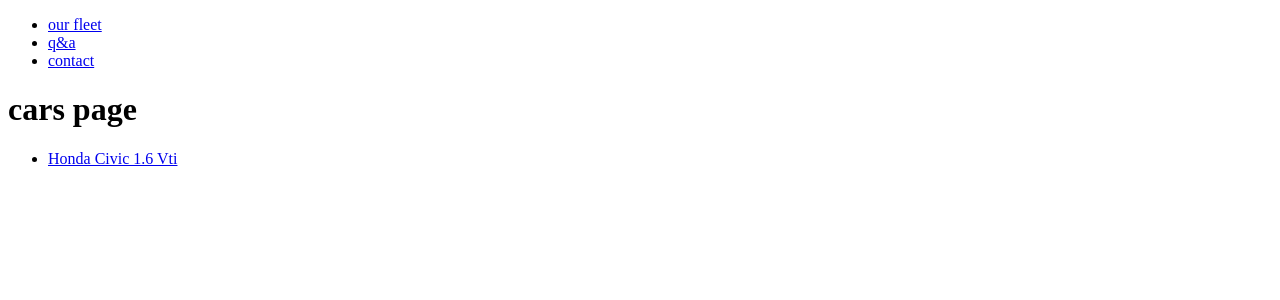
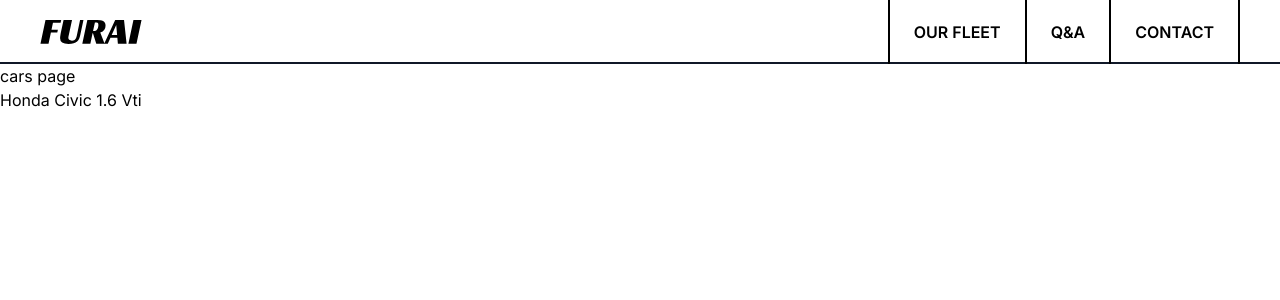
Before and after one commit to brdtheo/furai-api, a Django app: page /cars/ in a window 1280 px wide. Shown: the top 300 px of the page. Run offline with Django 5.2, Linux system fonts and the light colour scheme; style sheets or scripts are compiled from the project's sources.

Commit message:
feat(templates): link static assets in head

```diff
--- a/furai/templates/base.html
+++ b/furai/templates/base.html
@@ -1,6 +1,15 @@
+{% load static %}
 <!DOCTYPE html>
 <html lang="en">
   <head>
+    <link rel="preconnect" href="https://fonts.googleapis.com">
+    <link rel="preconnect" href="https://fonts.gstatic.com" crossorigin>
+    <link href="https://fonts.googleapis.com/css2?family=Inter:ital,opsz,wght@0,14..32,100..900;1,14..32,100..900&display=swap"
+          rel="stylesheet">
+    <link rel="shortcut icon"
+          href="{% static 'favicon.ico' %}"
+          type="image/x-icon">
+    <link rel="stylesheet" href="{% static 'css/styles.css' %}">
     <title>
       {% block title %}
       {% endblock title %}
@@ -8,7 +17,7 @@
     <meta name="description" content="{{ meta_description }}">
   </head>
   <body>
-    {% include "navigation.html" %}
+    {% include "header.html" %}
     <main>
       {% block main %}
       {% endblock main %}
```
